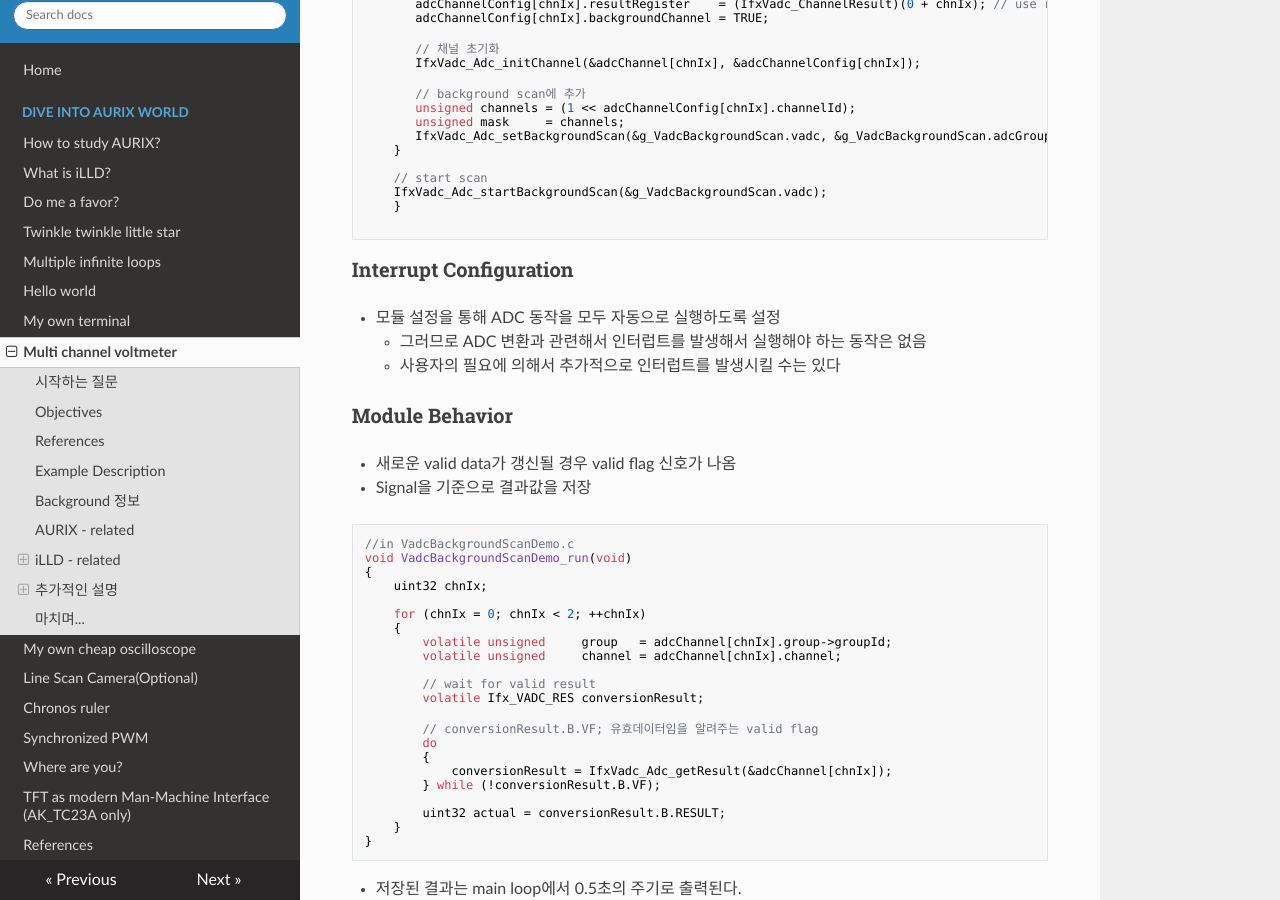
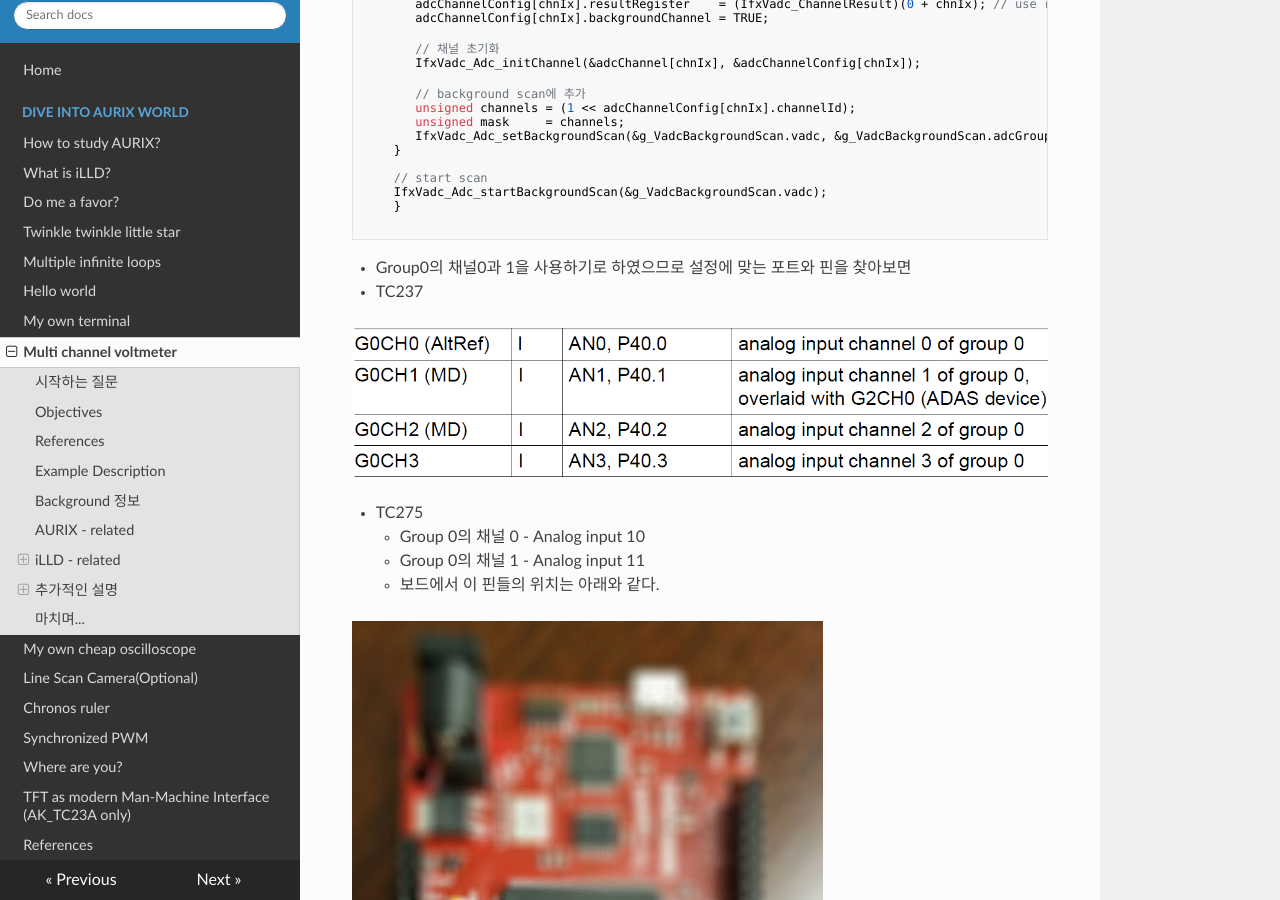
Before and after one commit to realsosy/AurixTutorial, an MkDocs documentation site: the page built from docs/MultiChannelVoltmeter.md, in a window 1280 px wide and 900 px high, scrolled down 4293 px. Built offline with MkDocs 1.6.1, drawn with Linux system fonts in a browser that asks for light colours; nearby versions of some CDN libraries; old or Windows-style settings are respelled for this version of MkDocs.

Commit message:
MultiChannelVoltmeter 사진 설명 추가

````diff
--- a/docs/MultiChannelVoltmeter.md
+++ b/docs/MultiChannelVoltmeter.md
@@ -175,7 +175,17 @@ void VadcBackgroundScanDemo_init(void)
     }
 
 ```
+* Group0의 채널0과 1을 사용하기로 하였으므로 설정에 맞는 포트와 핀을 찾아보면
+  * TC237
 
+![MultiChannelVoltmeter_Pin_237](images/MyOwnCheapOsilloscope_Pin_237.PNG)
+
+  * TC275
+    - Group 0의 채널 0 - Analog input 10
+    - Group 0의 채널 1 - Analog input 11
+    - 보드에서 이 핀들의 위치는 아래와 같다.
+
+![MultiChannelVoltmeter_Pin_275](images/MyOwnCheapOsilloscope_Pin_275.PNG)
 
 
 ### Interrupt Configuration
@@ -235,6 +245,7 @@ return 0;
 * 디버거와 연결이 되어있다면 Simulated I/O 창을 통해 확인할 수 있다.
 
 ![MultiChannelVoltmeter_Output](images/MultiChannelVoltmeter_Output.png)
+
 
 
 
````
